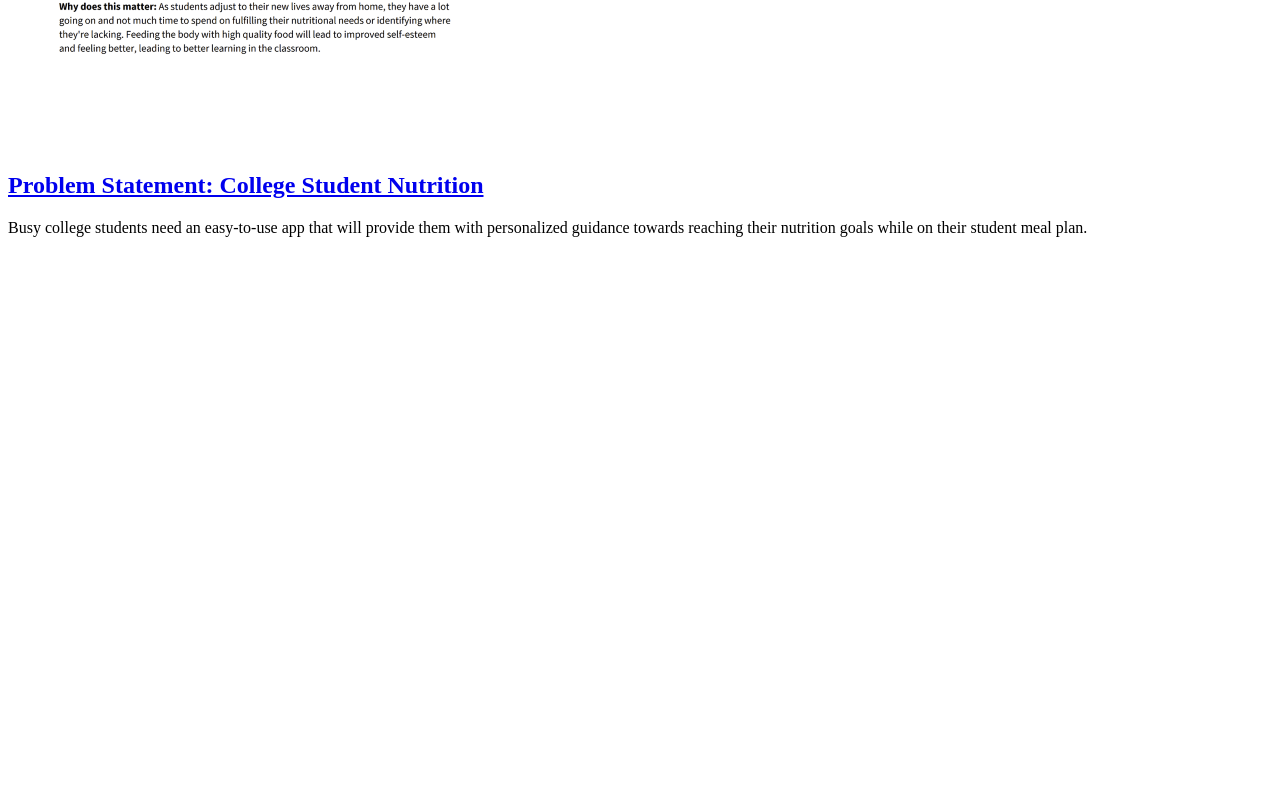
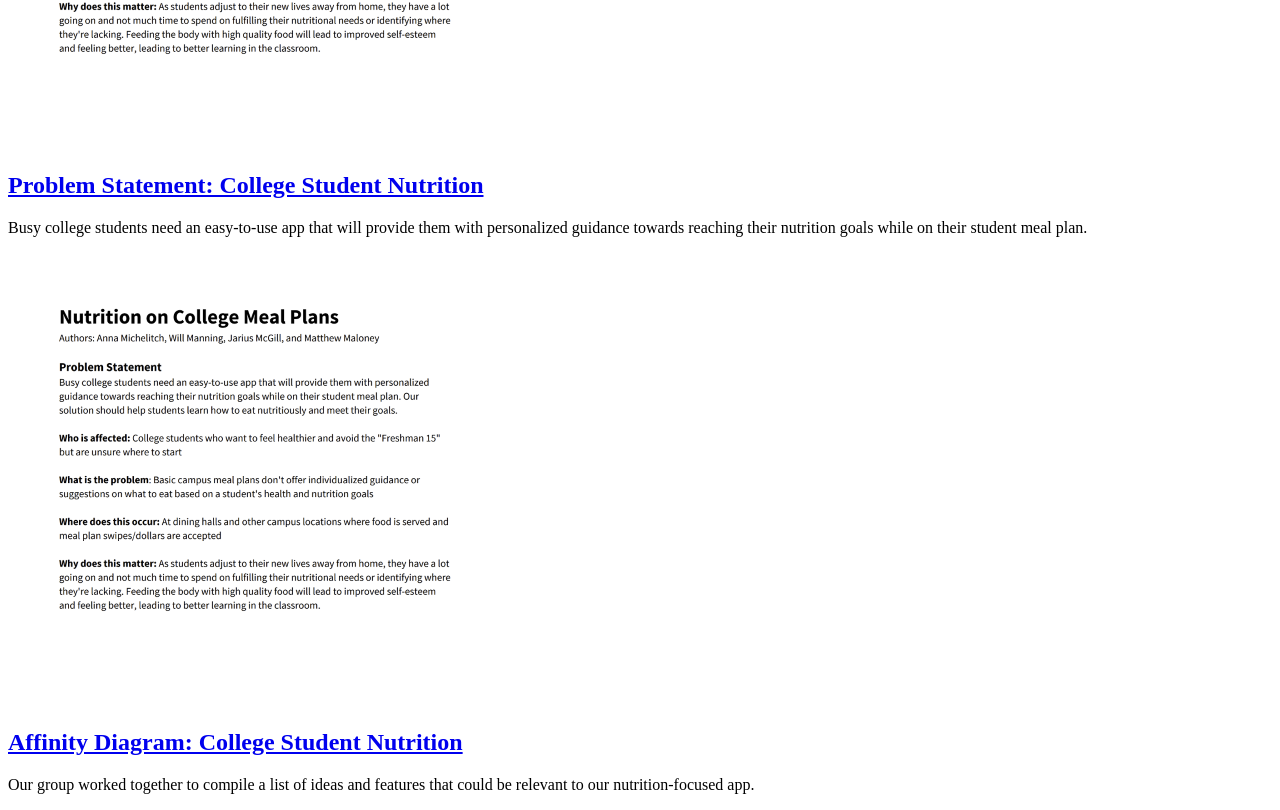
Before and after one commit to acmichelitch/acmichelitch.github.io, a plain HTML site: page index.html in a window 1280 px wide. Shown: the part 370-1180 px from the top of the page. Before the commit the page ends 800 px from the top, so only its background shows below. Drawn offline with Linux system fonts and the light colour scheme.

Commit message:
Add files via upload

```diff
--- a/index.html
+++ b/index.html
@@ -1,12 +1,13 @@
 <DOCTYPE html>
     <html>
         <head>
-            <title>Anna Michelitch CSCE 190 </title>
+            <title>cSCE 190: Anna Michelitch</title>
         </head>
 
         <body>
             <h1>Anna Michelitch's CSCE 190 Site</h1>
 
+            <!-- Problem Statement Assignment -->
             <section class="assignment">
                 <a href='Files/CSCE 190 - Problem Statement.pdf'><img src ="Images/Prob Statement Screenshot.png"></a>
                 <section class="ass-details">
@@ -17,5 +18,15 @@
                 </section>
             </section>
 
+            <!-- Affinity Diagram Assignment-->
+            <section class="assignment">
+                <a href='Files/CSCE 190 - College Student Nutrition Affinity Diagram.pdf'><img src ="Images/Prob Statement Screenshot.png"></a>
+                <section class="ass-details">
+                    <a href="Files/CSCE 190 - Problem Statement.pdf"><h2>Affinity Diagram: College Student Nutrition</h2></a>
+                    <p>
+                        Our group worked together to compile a list of ideas and features that could be relevant to our nutrition-focused app.
+                    </p>
+                </section>
+
         </body>
     </html>
```
Also changed, not shown: 2 other files.
